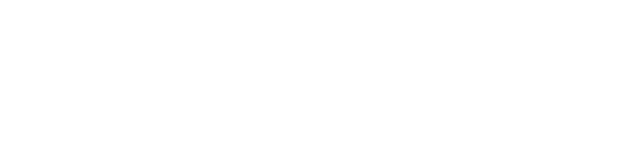
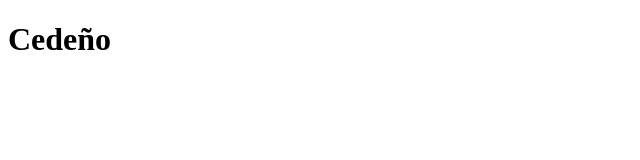
Before and after one commit to josephgcedeno/hellogit, a plain HTML site: page index.html in a window 1280 px wide. Shown: the whole page, without its empty margins (0-640 px from the left). Drawn offline with Linux system fonts and the light colour scheme.

Commit message:
Third Commit

```diff
--- a/index.html
+++ b/index.html
@@ -1 +1,12 @@
 <!DOCTYPE html>
+<html lang="en">
+<head>
+    <meta charset="UTF-8">
+    <meta name="viewport" content="width=device-width, initial-scale=1.0">
+    <meta http-equiv="X-UA-Compatible" content="ie=edge">
+    <title>Cedeño</title>
+</head>
+<body>
+    <h1>Cedeño</h1>
+</body>
+</html>
```
